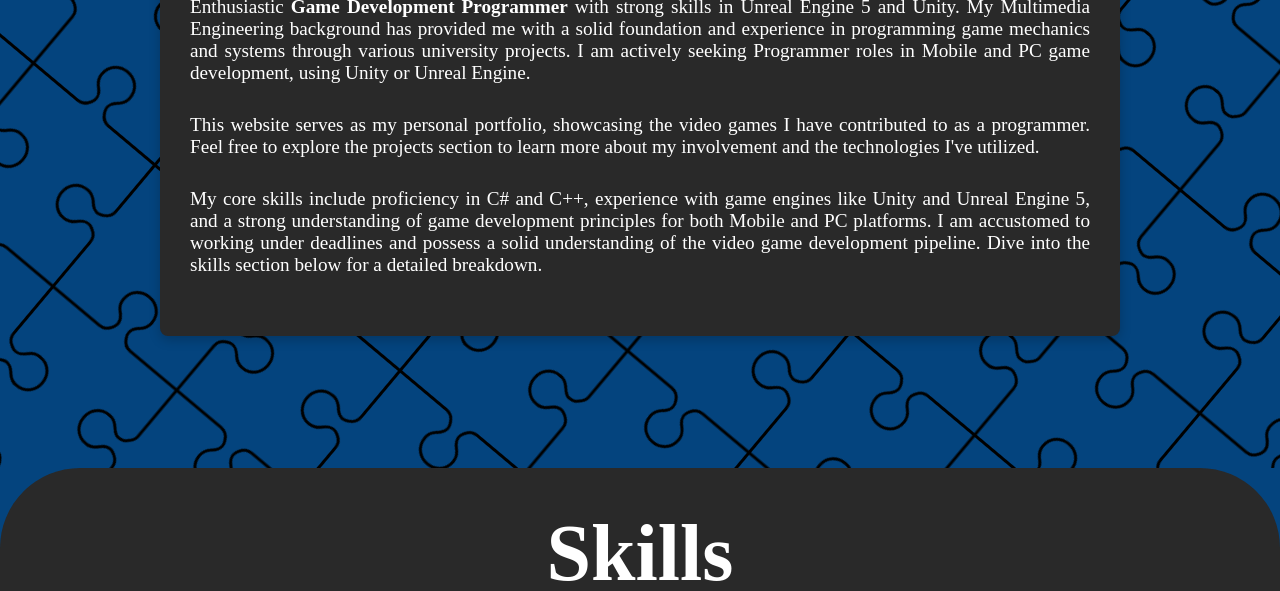
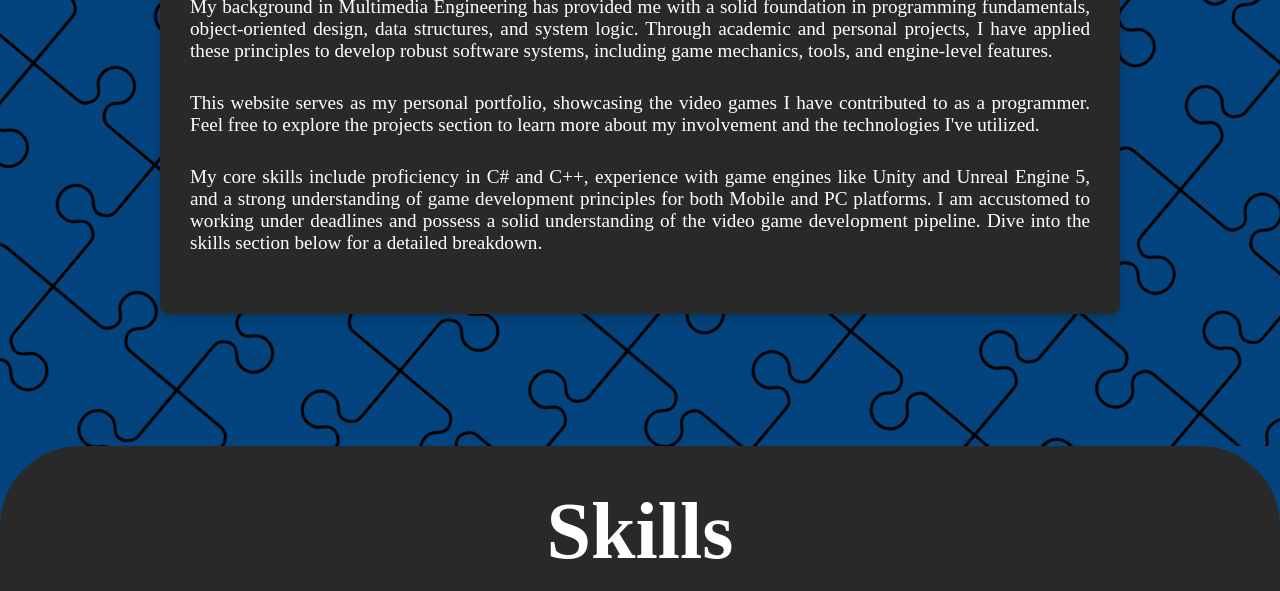
Before and after one commit to JavierGasconDev/JavierGasconDev.github.io, a plain HTML site: page index.html in a window 1280 px wide. Shown: the part 275-866 px from the top of the page. Drawn offline with Linux system fonts and the light colour scheme; a web font is replaced by a local one.

Commit message:
Update main

```diff
--- a/index.html
+++ b/index.html
@@ -52,7 +52,7 @@
     <section id="home" class="home-section">
         <div class="home-content">
             <h1 class="name-title">Javier Gascón Pinedo</h1>
-            <p class="description"> Enthusiastic <b>Game Development Programmer</b> with strong skills in Unreal Engine 5 and Unity. My Multimedia Engineering background has provided me with a solid foundation and experience in programming game mechanics and systems through various university projects. I am actively seeking Programmer roles in Mobile and PC game development, using Unity or Unreal Engine.</p>
+            <p class="description"> My background in Multimedia Engineering has provided me with a solid foundation in programming fundamentals, object-oriented design, data structures, and system logic. Through academic and personal projects, I have applied these principles to develop robust software systems, including game mechanics, tools, and engine-level features.</p>
 
             <p class="description">This website serves as my personal portfolio, showcasing the video games I have contributed to as a programmer. Feel free to explore the projects section to learn more about my involvement and the technologies I've utilized.</p>
             <p class="description">My core skills include proficiency in C# and C++, experience with game engines like Unity and Unreal Engine 5, and a strong understanding of game development principles for both Mobile and PC platforms. I am accustomed to working under deadlines and possess a solid understanding of the video game development pipeline. Dive into the skills section below for a detailed breakdown.</p>
--- a/script.js
+++ b/script.js
@@ -13,7 +13,7 @@ document.addEventListener('DOMContentLoaded', function() {
                 contact: 'Contact'
             },
             home: [
-                'Enthusiastic <b>Game Development Programmer</b> with strong skills in Unreal Engine 5 and Unity. My Multimedia Engineering background has provided me with a solid foundation and experience in programming game mechanics and systems through various university projects. I am actively seeking Programmer roles in Mobile and PC game development, using Unity or Unreal Engine.',
+                'My background in Multimedia Engineering has provided me with a solid foundation in programming fundamentals, object-oriented design, data structures, and system logic. Through academic and personal projects, I have applied these principles to develop robust software systems, including game mechanics, tools, and engine-level features.',
                 'This website serves as my personal portfolio, showcasing the video games I have contributed to as a programmer. Feel free to explore the projects section to learn more about my involvement and the technologies I\'ve utilized.',
                 'My core skills include proficiency in C# and C++, experience with game engines like Unity and Unreal Engine 5, and a strong understanding of game development principles for both Mobile and PC platforms. I am accustomed to working under deadlines and possess a solid understanding of the video game development pipeline. Dive into the skills section below for a detailed breakdown.'
             ],
```
